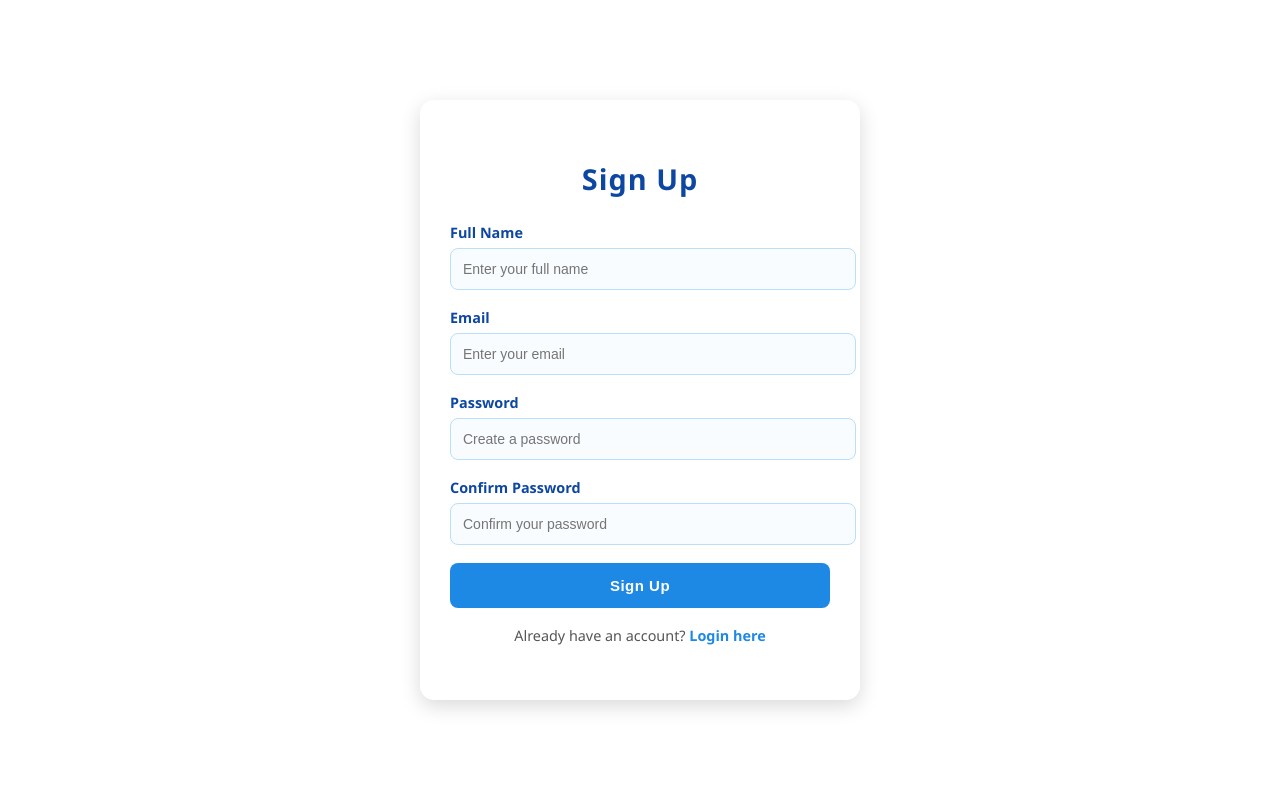
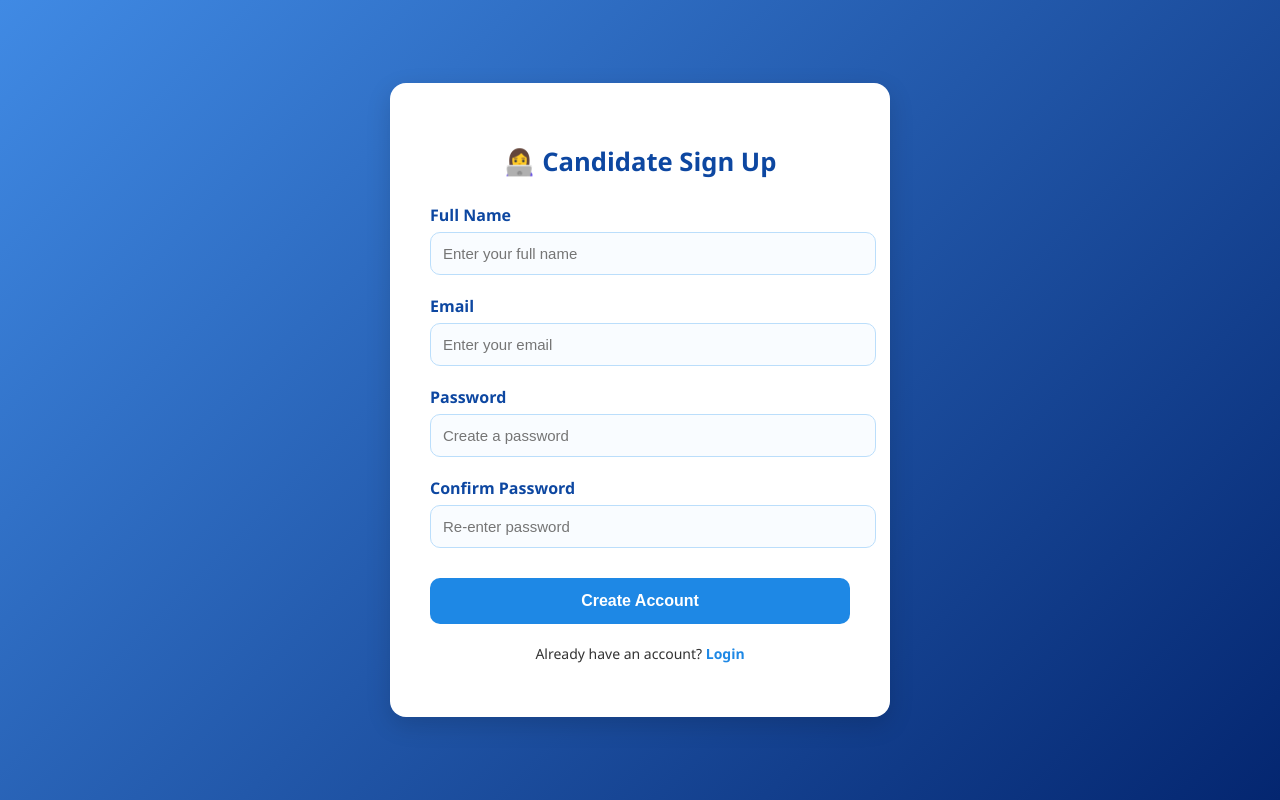
Before and after one commit to Heroic2024/find-my-interview, a plain HTML site: page frontend/signup.html in a window 1280 px wide. Drawn offline with Linux system fonts and the light colour scheme.

Commit message:
Role selection

```diff
--- a/frontend/auth.css
+++ b/frontend/auth.css
@@ -1,105 +1,149 @@
-/* ===== General Layout ===== */
-body {
-  font-family: 'Segoe UI', Tahoma, Geneva, Verdana, sans-serif;
-  background: linear-gradient(135deg, #408ae4);
-  margin: 0;
-  padding: 0;
+/* Background */
+.gradient-bg {
+  background: linear-gradient(135deg, #408ae4, #042670);
+  min-height: 100vh;
   display: flex;
   justify-content: center;
   align-items: center;
-  height: 100vh;
+  font-family: "Segoe UI", sans-serif;
+  margin: 0;
 }
 
-/* ===== Auth Card ===== */
-.auth-container {
-  width: 380px;
+/* Role Selection */
+.role-container {
   background: #fff;
-  padding: 40px 30px;
-  border-radius: 14px;
-  box-shadow: 0 6px 20px rgba(0, 0, 0, 0.15);
-  animation: fadeIn 0.6s ease-in-out;
+  padding: 50px;
+  border-radius: 16px;
+  box-shadow: 0 8px 24px rgba(0,0,0,0.15);
+  text-align: center;
+  width: 420px;
+  animation: fadeIn 0.8s ease;
 }
 
-h1 {
-  text-align: center;
-  margin-bottom: 25px;
+.role-card h1 {
   color: #0D47A1;
+  margin-bottom: 8px;
   font-size: 1.8rem;
-  letter-spacing: 1px;
 }
 
-/* ===== Form Elements ===== */
+.role-card .subtitle {
+  color: #666;
+  margin-bottom: 25px;
+}
+
+.role-options {
+  display: flex;
+  gap: 20px;
+  justify-content: center;
+}
+
+.role-btn {
+  flex: 1;
+  padding: 16px;
+  text-decoration: none;
+  color: white;
+  font-weight: bold;
+  border-radius: 10px;
+  transition: transform 0.2s, box-shadow 0.3s;
+  font-size: 1rem;
+}
+
+.role-btn.hr {
+  background: #1E88E5;
+}
+
+.role-btn.candidate {
+  background: #4c9cdc;
+}
+
+.role-btn:hover {
+  transform: translateY(-3px);
+  box-shadow: 0 6px 12px rgba(0,0,0,0.15);
+}
+
+/* Auth Pages (Login & Sign Up) */
+.auth-container {
+  background: #fff;
+  padding: 40px;
+  border-radius: 16px;
+  box-shadow: 0 8px 24px rgba(0,0,0,0.15);
+  width: 420px;
+  animation: fadeIn 0.8s ease;
+}
+
+.auth-card h2 {
+  text-align: center;
+  color: #0D47A1;
+  margin-bottom: 25px;
+  font-size: 1.6rem;
+}
+
 .form-group {
-  margin-bottom: 18px;
+  margin-bottom: 20px;
+  text-align: left;
 }
 
 label {
   display: block;
+  margin-bottom: 6px;
   font-weight: 600;
-  margin-bottom: 6px;
   color: #0D47A1;
-  font-size: 0.9rem;
 }
 
-input[type="text"],
-input[type="email"],
-input[type="password"] {
+input {
   width: 100%;
   padding: 12px;
   border: 1px solid #BBDEFB;
-  border-radius: 8px;
-  font-size: 14px;
+  border-radius: 10px;
+  font-size: 15px;
   background: #f9fcff;
-  transition: all 0.3s ease;
+  transition: 0.3s;
 }
 
 input:focus {
   border-color: #1E88E5;
-  box-shadow: 0 0 6px rgba(30, 136, 229, 0.4);
+  box-shadow: 0 0 8px rgba(30,136,229,0.3);
   outline: none;
 }
 
-/* ===== Buttons ===== */
 .submit-btn {
   width: 100%;
   padding: 14px;
   background: #1E88E5;
   color: white;
-  font-size: 15px;
+  font-size: 16px;
   font-weight: bold;
   border: none;
-  border-radius: 8px;
+  border-radius: 10px;
   cursor: pointer;
-  transition: all 0.3s ease;
-  letter-spacing: 0.5px;
+  transition: background 0.3s, transform 0.2s;
+  margin-top: 10px;
 }
 
 .submit-btn:hover {
   background: #1565C0;
   transform: translateY(-2px);
-  box-shadow: 0 4px 10px rgba(21, 101, 192, 0.3);
 }
 
-/* ===== Switch Link ===== */
 .switch-link {
-  margin-top: 18px;
+  margin-top: 20px;
+  font-size: 14px;
+  color: #333;
   text-align: center;
-  font-size: 0.9rem;
-  color: #555;
 }
 
 .switch-link a {
   color: #1E88E5;
+  font-weight: bold;
   text-decoration: none;
-  font-weight: 600;
 }
 
 .switch-link a:hover {
   text-decoration: underline;
 }
 
-/* ===== Animation ===== */
+/* Animation */
 @keyframes fadeIn {
-  from { opacity: 0; transform: translateY(-20px); }
+  from { opacity: 0; transform: translateY(20px); }
   to { opacity: 1; transform: translateY(0); }
 }
--- a/frontend/signup.html
+++ b/frontend/signup.html
@@ -5,33 +5,44 @@
   <meta name="viewport" content="width=device-width, initial-scale=1.0">
   <title>Sign Up - Interview Manager</title>
   <link rel="stylesheet" href="auth.css">
-  <script src="auth.js" defer></script>
+  <script>
+    window.onload = () => {
+      const params = new URLSearchParams(window.location.search);
+      const role = params.get("role") || "candidate";
+      document.getElementById("roleTitle").innerText =
+        role === "hr" ? "👔 HR Sign Up" : "👩‍💻 Candidate Sign Up";
+      document.getElementById("loginLink").href =
+        `login.html?role=${role}`;
+    };
+  </script>
 </head>
-<body>
+<body class="gradient-bg">
   <div class="auth-container">
-    <h1>Sign Up</h1>
-    <form id="signupForm">
+    <div class="auth-card">
+      <h2 id="roleTitle">Sign Up</h2>
+      <form>
         <div class="form-group">
-        <label for="signupName">Full Name</label>
-        <input type="text" id="signupName" required placeholder="Enter your full name">
+          <label>Full Name</label>
+          <input type="text" required placeholder="Enter your full name">
         </div>
         <div class="form-group">
-        <label for="signupEmail">Email</label>
-        <input type="email" id="signupEmail" required placeholder="Enter your email">
+          <label>Email</label>
+          <input type="email" required placeholder="Enter your email">
         </div>
         <div class="form-group">
-        <label for="signupPassword">Password</label>
-        <input type="password" id="signupPassword" required placeholder="Create a password">
+          <label>Password</label>
+          <input type="password" required placeholder="Create a password">
         </div>
         <div class="form-group">
-        <label for="signupConfirm">Confirm Password</label>
-        <input type="password" id="signupConfirm" required placeholder="Confirm your password">
+          <label>Confirm Password</label>
+          <input type="password" required placeholder="Re-enter password">
         </div>
-      <button type="submit" class="submit-btn">Sign Up</button>
+        <button type="submit" class="submit-btn">Create Account</button>
       </form>
-    <p class="switch-link">
-      Already have an account? <a href="login.html">Login here</a>
+      <p class="switch-link">Already have an account?
+        <a id="loginLink" href="#">Login</a>
       </p>
+    </div>
   </div>
 </body>
 </html>
```
Also changed, not shown: frontend/RoleSelection.html (added, +26 -0 lines), frontend/login.html (+27 -9 lines). Lines whose indentation alone changed are shown as unchanged.
